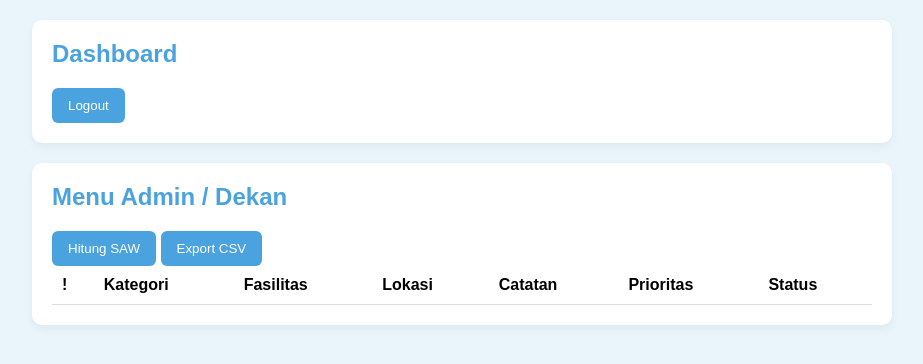
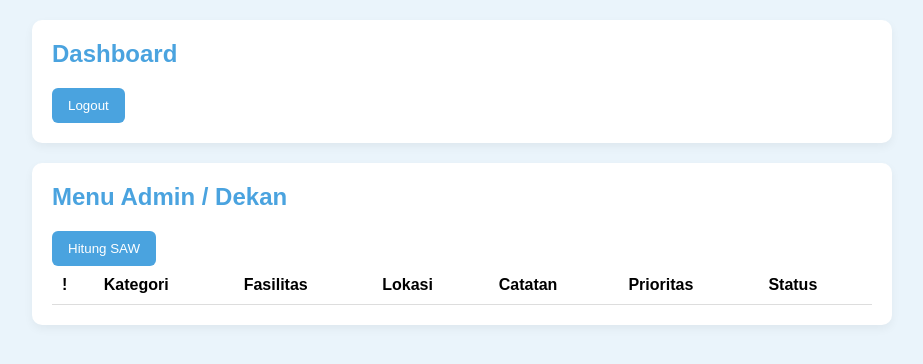
Before and after one commit to vins-art/respon-box, a plain HTML site: page index.html in a window 1280 px wide. Both pictures are taken after a click on the button "Masuk". Shown: the whole page, without its empty margins (178-1101 px from the left). Drawn offline with Linux system fonts and the light colour scheme.

Commit message:
Update index.html

```diff
--- a/index.html
+++ b/index.html
@@ -39,7 +39,6 @@ select,input,textarea{
 .menu{display:grid;grid-template-columns:repeat(auto-fit,minmax(150px,1fr));gap:15px}
 .menu .card{text-align:center;cursor:pointer}
 .hidden{display:none}
-.badge{padding:4px 10px;border-radius:12px;background:var(--blue-soft);color:var(--blue)}
 .alarm{color:red;font-weight:bold}
 table{width:100%;border-collapse:collapse}
 th,td{padding:10px;border-bottom:1px solid #ddd;text-align:left}
@@ -82,13 +81,16 @@ th,td{padding:10px;border-bottom:1px solid #ddd;text-align:left}
   <div class="card hidden" id="menuAdmin">
     <h2>Menu Admin / Dekan</h2>
     <button onclick="hitungSAW()">Hitung SAW</button>
-    <button onclick="exportCSV()">Export CSV</button>
     <table>
       <thead>
         <tr>
-          <th>!</th><th>Kategori</th><th>Fasilitas</th>
-          <th>Lokasi</th><th>Catatan</th>
-          <th>Prioritas</th><th>Status</th>
+          <th>!</th>
+          <th>Kategori</th>
+          <th>Fasilitas</th>
+          <th>Lokasi</th>
+          <th>Catatan</th>
+          <th>Prioritas</th>
+          <th>Status</th>
         </tr>
       </thead>
       <tbody id="tabel"></tbody>
@@ -140,8 +142,12 @@ function login(){
   dashboard.classList.remove('hidden');
   title.innerText='Dashboard '+r.toUpperCase();
 
-  if(r==='mahasiswa')menuMahasiswa.classList.remove('hidden');
-  else menuAdmin.classList.remove('hidden');
+  if(r==='mahasiswa'){
+    menuMahasiswa.classList.remove('hidden');
+  }else{
+    menuAdmin.classList.remove('hidden');
+    render();
+  }
 }
 
 function logout(){location.reload()}
@@ -153,6 +159,7 @@ function showForm(){
 
 function loadJenis(){
   jenis.innerHTML='';
+  if(!kategori.value)return;
   fasilitas[kategori.value].forEach(f=>{
     jenis.innerHTML+=`<option>${f}</option>`;
   });
@@ -166,7 +173,7 @@ function kirimLaporan(){
     catatan:catatan.value,
     waktu:Date.now(),
     skor:0,
-    prioritas:'',
+    prioritas:'Biasa',
     status:'Menunggu'
   });
   alert('Laporan terkirim');
@@ -176,7 +183,9 @@ function hitungSAW(){
   const maxCat=Math.max(...laporan.map(l=>l.catatan.length||1));
   const maxTime=Math.max(...laporan.map(l=>l.waktu));
   laporan.forEach(l=>{
-    l.skor=(0.4*(l.kategori==='gedung'?1:0.7))+(0.4*(l.catatan.length/maxCat))+(0.2*(l.waktu/maxTime));
+    l.skor=(0.4*(l.kategori==='gedung'?1:0.7))
+          +(0.4*(l.catatan.length/maxCat))
+          +(0.2*(l.waktu/maxTime));
     l.prioritas=l.skor>=0.75?'Tinggi':l.skor>=0.5?'Sedang':'Biasa';
   });
   render();
@@ -196,7 +205,9 @@ function render(){
       <td>${l.lokasi}</td>
       <td>${l.catatan}</td>
       <td>${l.prioritas}</td>
-      <td><button onclick="ubahStatus(${i})">${l.status}</button></td>
+      <td>
+        <button onclick="ubahStatus(${i})">${l.status}</button>
+      </td>
     </tr>`;
   });
 }
@@ -221,17 +232,6 @@ function showStatus(){
       </div>`;
   });
 }
-
-function exportCSV(){
-  let csv='Kategori,Jenis,Lokasi,Catatan,Prioritas,Status\n';
-  laporan.forEach(l=>{
-    csv+=`${l.kategori},${l.jenis},${l.lokasi},${l.catatan},${l.prioritas},${l.status}\n`;
-  });
-  const a=document.createElement('a');
-  a.href=URL.createObjectURL(new Blob([csv],{type:'text/csv'}));
-  a.download='laporan.csv';
-  a.click();
-}
 </script>
 
 </body>
```
